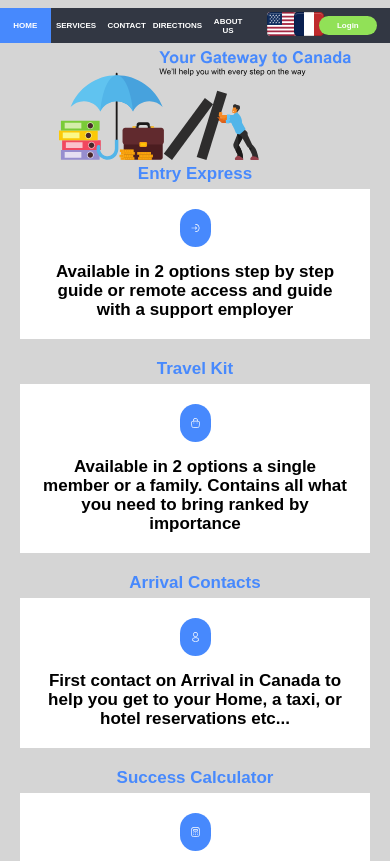
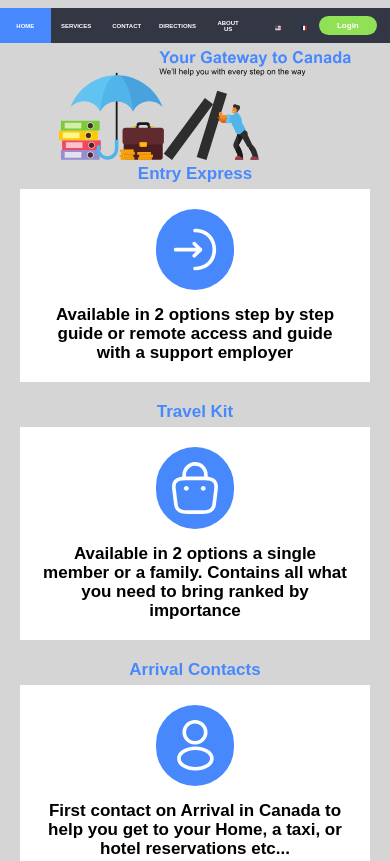
Before and after one commit to NoureldenRihan/FR-Upwork-Kamel-YourGatewayToCanada, a plain HTML site: page index.html in a window 390 px wide. Shown: the top 861 px of the page. Drawn offline with Linux system fonts and the light colour scheme.

Commit message:
Some Responsive Changes

```diff
--- a/index.css
+++ b/index.css
@@ -101,6 +101,11 @@ nav {
 .langaugeIcons > .french {
   cursor: pointer;
   width: 20%;
+}
+
+.langaugeIcons > .english img,
+.langaugeIcons > .french img {
+  width: 50%;
 }
 
 .langaugeIcons > .english:hover,
@@ -431,7 +436,7 @@ main {
   }
 
   .navItem a {
-    font-size: 8px;
+    font-size: 6px;
   }
 
   .login {
@@ -460,7 +465,7 @@ main {
   }
 
   .details .icon {
-    width: 10%;
+    width: 25%;
   }
 
   .details h2 {
@@ -483,6 +488,11 @@ main {
 
   .openSupport {
     display: block;
+  }
+
+  .langaugeIcons > .english img,
+  .langaugeIcons > .french img {
+    width: 25%;
   }
 }
 
@@ -536,6 +546,11 @@ main {
 
   .openSupport {
     display: block;
+  }
+
+  .langaugeIcons > .english img,
+  .langaugeIcons > .french img {
+    width: 50%;
   }
 }
 
@@ -593,6 +608,11 @@ main {
   .openSupport {
     display: block;
   }
+
+  .langaugeIcons > .english img,
+  .langaugeIcons > .french img {
+    width: 50%;
+  }
 }
 
 /* Large Screens */
```
